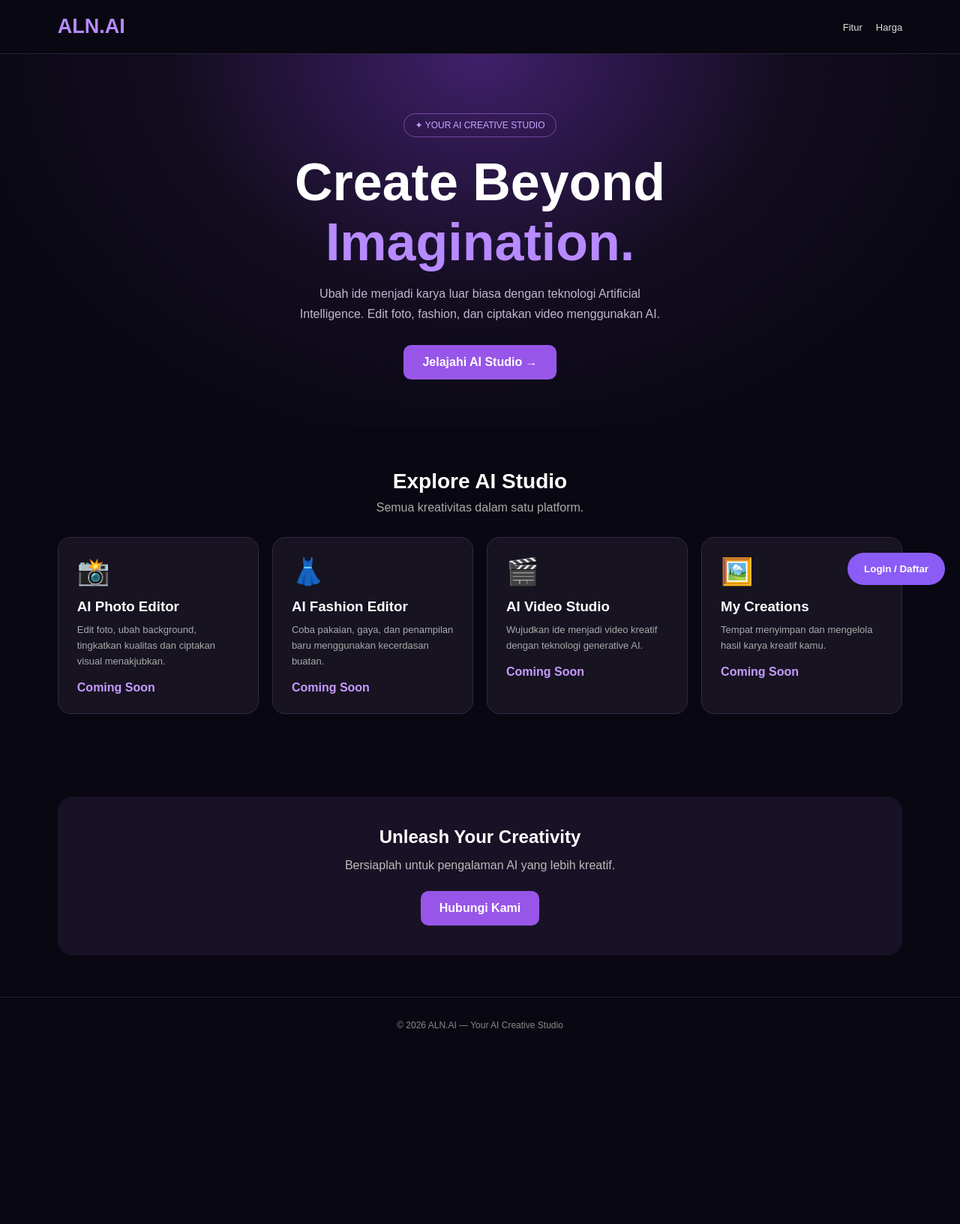
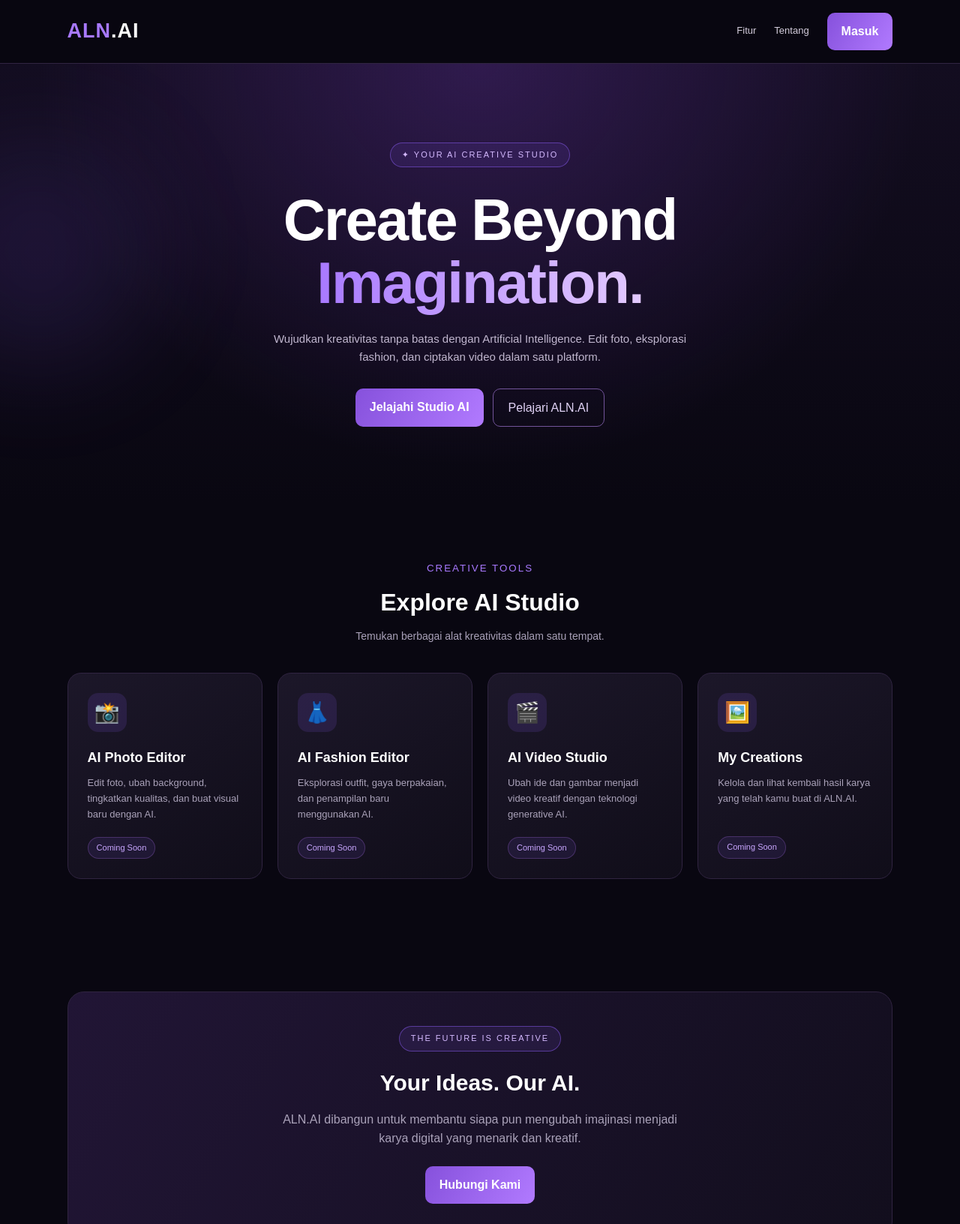
Before and after one commit to alanjailani23-gif/aln.ai, a plain HTML site: page index.html in a window 1280 px wide. Shown: the top 1632 px of the page at 75% size. Before the commit the page ends 1404 px from the top, so only its background shows below. Drawn offline with Linux system fonts and the light colour scheme; no server answers.

Commit message:
Update index.html

```diff
--- a/index.html
+++ b/index.html
@@ -5,71 +5,305 @@
 <meta charset="UTF-8">
 <meta name="viewport" content="width=device-width, initial-scale=1.0">
 <meta name="theme-color" content="#090711">
-<title>ALN.AI - AI Creative Studio</title>
+<title>ALN.AI — AI Creative Studio</title>
+<meta name="description" content="ALN.AI adalah studio kreativitas berbasis Artificial Intelligence.">
+
 <style>
 *{box-sizing:border-box;margin:0;padding:0}
-body{font-family:Arial,sans-serif;background:#090711;color:#fff}
-header{padding:20px 6%;display:flex;justify-content:space-between;align-items:center;border-bottom:1px solid #292039}
-.logo{font-size:27px;font-weight:900;color:#b78aff}
-nav a{color:#ddd;text-decoration:none;margin-left:18px;font-size:13px}
-.hero{text-align:center;padding:85px 20px 65px;background:radial-gradient(ellipse at top,#40206b 0%,#130d20 45%,#090711 80%)}
-.tag{color:#c9a4ff;border:1px solid #7548a4;padding:8px 15px;border-radius:30px;font-size:12px}
-h1{font-size:clamp(40px,9vw,70px);margin:28px 0 15px}
-h1 span{color:#b78aff}
-.hero p{color:#c1b8cf;line-height:1.7;max-width:500px;margin:0 auto 28px}
-.btn{display:inline-block;background:#9856e9;color:white;padding:14px 25px;border-radius:10px;text-decoration:none;font-weight:bold}
-section{padding:55px 6%}
-.heading{text-align:center;margin-bottom:30px}
-.heading h2{font-size:28px;margin-bottom:10px}
-.heading p{color:#aaa}
-.grid{display:grid;grid-template-columns:repeat(auto-fit,minmax(220px,1fr));gap:18px}
-.item{background:#171321;border:1px solid #342744;padding:25px;border-radius:17px}
-.item .icon{font-size:35px;margin-bottom:15px}
-.item h3{margin-bottom:10px}
-.item p{font-size:13px;color:#aaa;line-height:1.6}
-.price{color:#c69bff;font-weight:bold;margin-top:15px}
-.cta{text-align:center;background:#191125;border-radius:20px;padding:40px 20px}
-footer{text-align:center;padding:30px;color:#888;border-top:1px solid #292039;font-size:12px}
+:root{
+  --bg:#090711;
+  --panel:#151121;
+  --purple:#a879ff;
+  --light:#d5baff;
+  --muted:#aaa2b9;
+  --border:#302441;
+}
+body{
+  font-family:Arial,sans-serif;
+  background:var(--bg);
+  color:white;
+  line-height:1.6;
+}
+button,a{font:inherit}
+a{color:inherit;text-decoration:none}
+header{
+  position:sticky;top:0;z-index:50;
+  display:flex;justify-content:space-between;
+  align-items:center;padding:17px 7%;
+  background:#090711eF;
+  backdrop-filter:blur(15px);
+  border-bottom:1px solid var(--border);
+}
+.logo{
+  font-size:27px;font-weight:900;
+  letter-spacing:1px;color:var(--purple);
+}
+.logo span{color:white}
+nav{display:flex;gap:24px;align-items:center}
+nav a{font-size:13px;color:#d4cddd}
+nav a:hover{color:var(--purple)}
+.login-btn,.main-btn{
+  border:0;border-radius:10px;
+  background:linear-gradient(120deg,#8651dc,#b17aff);
+  color:white;font-weight:bold;
+  padding:12px 19px;cursor:pointer;
+}
+.hero{
+  position:relative;overflow:hidden;
+  text-align:center;padding:105px 20px 100px;
+  background:
+  radial-gradient(ellipse at 50% 0%,#542b8870,transparent 65%),
+  linear-gradient(180deg,#130d20,#090711);
+}
+.hero:before{
+  content:"";position:absolute;
+  width:300px;height:300px;
+  border-radius:50%;background:#8b5cf620;
+  filter:blur(70px);left:-100px;top:100px;
+}
+.tag{
+  display:inline-block;
+  color:var(--light);
+  border:1px solid #8b5cf680;
+  background:#8b5cf61c;
+  padding:7px 15px;border-radius:30px;
+  font-size:11px;letter-spacing:2px;
+}
+.hero h1{
+  font-size:clamp(43px,9vw,78px);
+  line-height:1.08;margin:28px auto 20px;
+  max-width:850px;letter-spacing:-2px;
+}
+.hero h1 span{
+  background:linear-gradient(90deg,#a879ff,#e3caff);
+  -webkit-background-clip:text;
+  color:transparent;
+}
+.hero p{
+  color:#c0b6ce;max-width:570px;
+  margin:0 auto 30px;font-size:15px;
+}
+.hero-actions{
+  display:flex;justify-content:center;
+  gap:12px;flex-wrap:wrap;
+}
+.secondary-btn{
+  padding:12px 20px;border-radius:10px;
+  border:1px solid #72549a;color:#e0d2f5;
+}
+section{padding:75px 7%}
+.section-title{text-align:center;margin-bottom:38px}
+.section-title small{color:var(--purple);letter-spacing:2px}
+.section-title h2{font-size:32px;margin:8px 0}
+.section-title p{color:var(--muted);font-size:14px}
+.grid{
+  display:grid;
+  grid-template-columns:repeat(auto-fit,minmax(220px,1fr));
+  gap:20px;
+}
+.card{
+  background:linear-gradient(145deg,#1c1729,#100d19);
+  border:1px solid var(--border);
+  border-radius:18px;padding:26px;
+  transition:.25s;
+}
+.card:hover{
+  transform:translateY(-5px);
+  border-color:#9867dc;
+  box-shadow:0 12px 35px #8b5cf615;
+}
+.card-icon{
+  width:52px;height:52px;
+  display:grid;place-items:center;
+  font-size:27px;border-radius:14px;
+  background:#8b5cf624;margin-bottom:20px;
+}
+.card h3{font-size:18px;margin-bottom:9px}
+.card p{font-size:13px;color:var(--muted);min-height:62px}
+.card-status{
+  display:inline-block;margin-top:19px;
+  font-size:11px;color:#c9a7ff;
+  border:1px solid #8256b566;
+  background:#8b5cf61c;
+  border-radius:20px;padding:5px 11px;
+}
+.about{
+  background:linear-gradient(120deg,#211535,#120e1d);
+  border:1px solid var(--border);
+  border-radius:22px;padding:45px 25px;
+  text-align:center;
+}
+.about h2{font-size:30px;margin-bottom:12px}
+.about p{color:var(--muted);max-width:550px;margin:auto}
+.about .main-btn{display:inline-block;margin-top:24px}
+footer{
+  border-top:1px solid var(--border);
+  padding:30px 7%;text-align:center;
+  color:#888;font-size:12px;
+}
+#aln-login-btn{
+  position:fixed;right:20px;bottom:20px;
+  z-index:1000;border:0;border-radius:30px;
+  background:linear-gradient(120deg,#8651dc,#b17aff);
+  color:white;padding:14px 21px;
+  font-weight:bold;box-shadow:0 5px 25px #8b5cf650;
+  cursor:pointer;
+}
+#aln-modal{
+  display:none;position:fixed;inset:0;
+  z-index:2000;background:#000c;
+  align-items:center;justify-content:center;
+  padding:18px;
+}
+#aln-card{
+  width:100%;max-width:390px;
+  padding:27px;border-radius:20px;
+  background:#171323;border:1px solid #7650a5;
+  box-shadow:0 20px 80px #0009;
+}
+#aln-card h2{font-size:26px;color:var(--purple)}
+#aln-card .sub{font-size:13px;color:var(--muted);margin:5px 0 17px}
+#aln-card input{
+  width:100%;padding:14px;margin:7px 0;
+  border-radius:9px;border:1px solid #443751;
+  background:#0e0b17;color:white;outline:none;
+}
+#aln-card input:focus{border-color:var(--purple)}
+#aln-card button{
+  width:100%;padding:13px;margin-top:9px;
+  border:0;border-radius:9px;
+  background:linear-gradient(120deg,#8651dc,#b17aff);
+  color:white;font-weight:bold;cursor:pointer;
+}
+#aln-card button:disabled{opacity:.5}
+#aln-card .close{
+  background:#393344;
+}
+#aln-message{
+  color:#d5baff;font-size:12px;
+  margin-top:13px;overflow-wrap:anywhere;
+}
+#aln-logout{display:none}
+#aln-account{display:none}
+@media(max-width:600px){
+  header{padding:14px 5%}
+  nav{gap:12px}
+  nav a{font-size:11px}
+  .logo{font-size:23px}
+  .hero{padding:80px 18px}
+  section{padding:60px 5%}
+  .section-title h2{font-size:27px}
+}
 </style>
 </head>
+
 <body>
+
 <header>
-<div class="logo">ALN.AI</div>
-<nav><a href="#fitur">Fitur</a><a href="#harga">Harga</a></nav>
+  <div class="logo">ALN<span>.AI</span></div>
+  <nav>
+    <a href="#fitur">Fitur</a>
+    <a href="#tentang">Tentang</a>
+    <button class="login-btn" onclick="document.getElementById('aln-modal').style.display='flex'">Masuk</button>
+  </nav>
 </header>
 
+<main>
 <div class="hero">
   <span class="tag">✦ YOUR AI CREATIVE STUDIO</span>
   <h1>Create Beyond<br><span>Imagination.</span></h1>
-<p>Ubah ide menjadi karya luar biasa dengan teknologi Artificial Intelligence. Edit foto, fashion, dan ciptakan video menggunakan AI.</p>
-<a class="btn" href="#fitur">Jelajahi AI Studio →</a>
+  <p>
+    Wujudkan kreativitas tanpa batas dengan Artificial Intelligence.
+    Edit foto, eksplorasi fashion, dan ciptakan video dalam satu platform.
+  </p>
+  <div class="hero-actions">
+    <a class="main-btn" href="#fitur">Jelajahi Studio AI</a>
+    <a class="secondary-btn" href="#tentang">Pelajari ALN.AI</a>
+  </div>
 </div>
 
 <section id="fitur">
-<div class="heading">
+  <div class="section-title">
+    <small>CREATIVE TOOLS</small>
     <h2>Explore AI Studio</h2>
-<p>Semua kreativitas dalam satu platform.</p>
+    <p>Temukan berbagai alat kreativitas dalam satu tempat.</p>
   </div>
+
   <div class="grid">
-<div class="item"><div class="icon">📸</div><h3>AI Photo Editor</h3><p>Edit foto, ubah background, tingkatkan kualitas dan ciptakan visual menakjubkan.</p><div class="price">Coming Soon</div></div>
-<div class="item"><div class="icon">👗</div><h3>AI Fashion Editor</h3><p>Coba pakaian, gaya, dan penampilan baru menggunakan kecerdasan buatan.</p><div class="price">Coming Soon</div></div>
-<div class="item"><div class="icon">🎬</div><h3>AI Video Studio</h3><p>Wujudkan ide menjadi video kreatif dengan teknologi generative AI.</p><div class="price">Coming Soon</div></div>
-<div class="item"><div class="icon">🖼️</div><h3>My Creations</h3><p>Tempat menyimpan dan mengelola hasil karya kreatif kamu.</p><div class="price">Coming Soon</div></div>
+    <div class="card">
+      <div class="card-icon">📸</div>
+      <h3>AI Photo Editor</h3>
+      <p>Edit foto, ubah background, tingkatkan kualitas, dan buat visual baru dengan AI.</p>
+      <span class="card-status">Coming Soon</span>
+    </div>
+
+    <div class="card">
+      <div class="card-icon">👗</div>
+      <h3>AI Fashion Editor</h3>
+      <p>Eksplorasi outfit, gaya berpakaian, dan penampilan baru menggunakan AI.</p>
+      <span class="card-status">Coming Soon</span>
+    </div>
+
+    <div class="card">
+      <div class="card-icon">🎬</div>
+      <h3>AI Video Studio</h3>
+      <p>Ubah ide dan gambar menjadi video kreatif dengan teknologi generative AI.</p>
+      <span class="card-status">Coming Soon</span>
+    </div>
+
+    <div class="card">
+      <div class="card-icon">🖼️</div>
+      <h3>My Creations</h3>
+      <p>Kelola dan lihat kembali hasil karya yang telah kamu buat di ALN.AI.</p>
+      <span class="card-status">Coming Soon</span>
+    </div>
   </div>
 </section>
 
-<section id="harga">
-<div class="cta">
-<h2>Unleash Your Creativity</h2>
-<p style="color:#bbb;margin:15px 0 25px">Bersiaplah untuk pengalaman AI yang lebih kreatif.</p>
-<a class="btn" href="mailto:admin@aln.ai">Hubungi Kami</a>
+<section id="tentang">
+  <div class="about">
+    <span class="tag">THE FUTURE IS CREATIVE</span>
+    <h2 style="margin-top:18px">Your Ideas. Our AI.</h2>
+    <p>
+      ALN.AI dibangun untuk membantu siapa pun mengubah imajinasi
+      menjadi karya digital yang menarik dan kreatif.
+    </p>
+    <a class="main-btn" href="mailto:admin@aln.ai">Hubungi Kami</a>
   </div>
 </section>
+</main>
 
-<footer>© 2026 ALN.AI — Your AI Creative Studio</footer>
+<footer>
+  © 2026 ALN.AI — Your AI Creative Studio
+</footer>
+
+<div id="aln-modal">
+  <div id="aln-card">
+    <h2>ALN.AI</h2>
+    <p class="sub" id="aln-status">Masuk atau buat akun baru</p>
+
+    <div id="aln-form">
+      <input id="aln-email" type="email" placeholder="Alamat email" autocomplete="email">
+      <input id="aln-password" type="password" placeholder="Password minimal 6 karakter" autocomplete="current-password">
+      <button id="aln-login">Login</button>
+      <button id="aln-register">Buat Akun</button>
+    </div>
+
+    <div id="aln-account">
+      <p id="aln-account-email" style="font-size:13px;color:#ddd;overflow-wrap:anywhere"></p>
+      <p style="font-size:13px;color:#c5b1e7;margin-top:12px">Paket: Free</p>
+      <p style="font-size:13px;color:#c5b1e7">Saldo kredit: 0</p>
+      <button id="aln-logout">Logout</button>
+    </div>
+
+    <button class="close" id="aln-close">Tutup</button>
+    <p id="aln-message" aria-live="polite"></p>
+  </div>
+</div>
 
 <script type="module">
 import { initializeApp } from "https://www.gstatic.com/firebasejs/13.4.0/firebase-app.js";
+
 import {
   getAuth,
   createUserWithEmailAndPassword,
@@ -77,6 +311,14 @@ footer{text-align:center;padding:30px;color:#888;border-top:1px solid #292039;fo
   signOut,
   onAuthStateChanged
 } from "https://www.gstatic.com/firebasejs/13.4.0/firebase-auth.js";
+
+import {
+  getFirestore,
+  doc,
+  getDoc,
+  setDoc,
+  serverTimestamp
+} from "https://www.gstatic.com/firebasejs/13.4.0/firebase-firestore.js";
 
 const firebaseConfig = {
   apiKey: "AIzaSyDSFLzvJqy5QYNNeaG4mHld7KEy8dNzd7M",
@@ -90,118 +332,129 @@ footer{text-align:center;padding:30px;color:#888;border-top:1px solid #292039;fo
 
 const app = initializeApp(firebaseConfig);
 const auth = getAuth(app);
-
-  const style = document.createElement("style");
-  style.textContent = `
-    #aln-login-btn {
-      position:fixed;right:20px;bottom:20px;z-index:9999;
-      background:#8b5cf6;color:white;border:0;border-radius:30px;
-      padding:14px 22px;font-weight:bold;cursor:pointer;
-    }
-    #aln-modal {
-      display:none;position:fixed;inset:0;z-index:10000;
-      background:#000c;align-items:center;justify-content:center;
-      padding:20px;
-    }
-    #aln-card {
-      background:#171323;color:white;width:100%;max-width:360px;
-      padding:25px;border-radius:18px;font-family:Arial;
-      border:1px solid #7046bd;
-    }
-    #aln-card input {
-      width:100%;box-sizing:border-box;padding:13px;margin:8px 0;
-      border-radius:8px;border:1px solid #555;background:#242033;
-      color:white;
-    }
-    #aln-card button {
-      width:100%;padding:13px;margin-top:10px;border:0;
-      border-radius:8px;background:#8b5cf6;color:white;
-      font-weight:bold;cursor:pointer;
-    }
-    #aln-close {background:#393344!important;}
-    #aln-message {font-size:13px;color:#c4b5fd;margin-top:12px;}
-  `;
-  document.head.appendChild(style);
-
-  document.body.insertAdjacentHTML("beforeend", `
-    <button id="aln-login-btn">Login / Daftar</button>
-    <div id="aln-modal">
-      <div id="aln-card">
-        <h2>ALN.AI</h2>
-        <p id="aln-status">Masuk atau buat akun baru</p>
-        <input id="aln-email" type="email" placeholder="Alamat email">
-        <input id="aln-password" type="password" placeholder="Password (minimal 6 karakter)">
-        <button id="aln-login">Login</button>
-        <button id="aln-register">Buat Akun</button>
-        <button id="aln-logout" style="display:none">Logout</button>
-        <button id="aln-close">Tutup</button>
-        <p id="aln-message"></p>
-      </div>
-    </div>
-  `);
+const db = getFirestore(app);
 
 const modal = document.getElementById("aln-modal");
 const message = document.getElementById("aln-message");
 const email = document.getElementById("aln-email");
 const password = document.getElementById("aln-password");
+const form = document.getElementById("aln-form");
+const account = document.getElementById("aln-account");
 
-  document.getElementById("aln-login-btn").onclick = () => {
-    modal.style.display = "flex";
-  };
+const loginButton = document.getElementById("aln-login");
+const registerButton = document.getElementById("aln-register");
+const logoutButton = document.getElementById("aln-logout");
 
 document.getElementById("aln-close").onclick = () => {
   modal.style.display = "none";
 };
 
-  document.getElementById("aln-register").onclick = async () => {
+modal.addEventListener("click", (event) => {
+  if (event.target === modal) modal.style.display = "none";
+});
+
+async function ensureUserProfile(user) {
+  const userRef = doc(db, "users", user.uid);
+  const userSnap = await getDoc(userRef);
+
+  if (!userSnap.exists()) {
+    await setDoc(userRef, {
+      uid: user.uid,
+      email: user.email,
+      credits: 0,
+      plan: "free",
+      createdAt: serverTimestamp()
+    });
+  }
+}
+
+function setBusy(busy) {
+  loginButton.disabled = busy;
+  registerButton.disabled = busy;
+}
+
+registerButton.onclick = async () => {
+  const userEmail = email.value.trim();
+  const userPassword = password.value;
+
+  if (!userEmail || !userPassword) {
+    message.textContent = "Isi email dan password terlebih dahulu.";
+    return;
+  }
+
   try {
-      await createUserWithEmailAndPassword(
-        auth, email.value.trim(), password.value
-      );
-      message.textContent = "Akun berhasil dibuat!";
+    setBusy(true);
+    message.textContent = "Membuat akun...";
+    await createUserWithEmailAndPassword(auth, userEmail, userPassword);
+    message.textContent = "Akun berhasil dibuat. Menyiapkan profil...";
   } catch (error) {
-      message.textContent = error.message;
+    message.textContent = "Gagal daftar: " + error.message;
+  } finally {
+    setBusy(false);
   }
 };
 
-  document.getElementById("aln-login").onclick = async () => {
+loginButton.onclick = async () => {
+  const userEmail = email.value.trim();
+  const userPassword = password.value;
+
+  if (!userEmail || !userPassword) {
+    message.textContent = "Isi email dan password terlebih dahulu.";
+    return;
+  }
+
   try {
-      await signInWithEmailAndPassword(
-        auth, email.value.trim(), password.value
-      );
+    setBusy(true);
+    message.textContent = "Sedang masuk...";
+    await signInWithEmailAndPassword(auth, userEmail, userPassword);
     message.textContent = "Login berhasil!";
   } catch (error) {
-      message.textContent = error.message;
+    message.textContent = "Gagal login: " + error.message;
+  } finally {
+    setBusy(false);
   }
 };
 
-  document.getElementById("aln-logout").onclick = async () => {
+logoutButton.onclick = async () => {
   try {
     await signOut(auth);
-      message.textContent = "Kamu sudah logout.";
+    message.textContent = "Kamu berhasil logout.";
   } catch (error) {
-      message.textContent = error.message;
+    message.textContent = "Gagal logout: " + error.message;
   }
 };
 
-  onAuthStateChanged(auth, (user) => {
+onAuthStateChanged(auth, async (user) => {
   const status = document.getElementById("aln-status");
-    const logout = document.getElementById("aln-logout");
+  const loginBtn = document.querySelector(".login-btn");
+  const floatingBtn = document.getElementById("aln-login-btn");
 
   if (user) {
-      status.textContent = "Login sebagai: " + user.email;
-      logout.style.display = "block";
-      document.getElementById("aln-login").style.display = "none";
-      document.getElementById("aln-register").style.display = "none";
-      document.getElementById("aln-login-btn").textContent = "Akun Saya";
+    form.style.display = "none";
+    account.style.display = "block";
+    document.getElementById("aln-account-email").textContent = user.email || "";
+    loginBtn.textContent = "Akun Saya";
+    if (floatingBtn) floatingBtn.textContent = "Akun Saya";
+
+    status.textContent = "Memeriksa profil akun...";
+
+    try {
+      await ensureUserProfile(user);
+      status.textContent = "Akun kamu sudah terhubung.";
+    } catch (error) {
+      status.textContent = "Profil belum dapat disiapkan.";
+      message.textContent = "Kesalahan profil: " + error.message;
+      console.error(error);
+    }
   } else {
+    form.style.display = "block";
+    account.style.display = "none";
     status.textContent = "Masuk atau buat akun baru";
-      logout.style.display = "none";
-      document.getElementById("aln-login").style.display = "block";
-      document.getElementById("aln-register").style.display = "block";
-      document.getElementById("aln-login-btn").textContent = "Login / Daftar";
+    loginBtn.textContent = "Masuk";
+    if (floatingBtn) floatingBtn.textContent = "Login / Daftar";
   }
 });
 </script>
+
 </body>
 </html>
```
Lines whose indentation alone changed are shown as unchanged.
